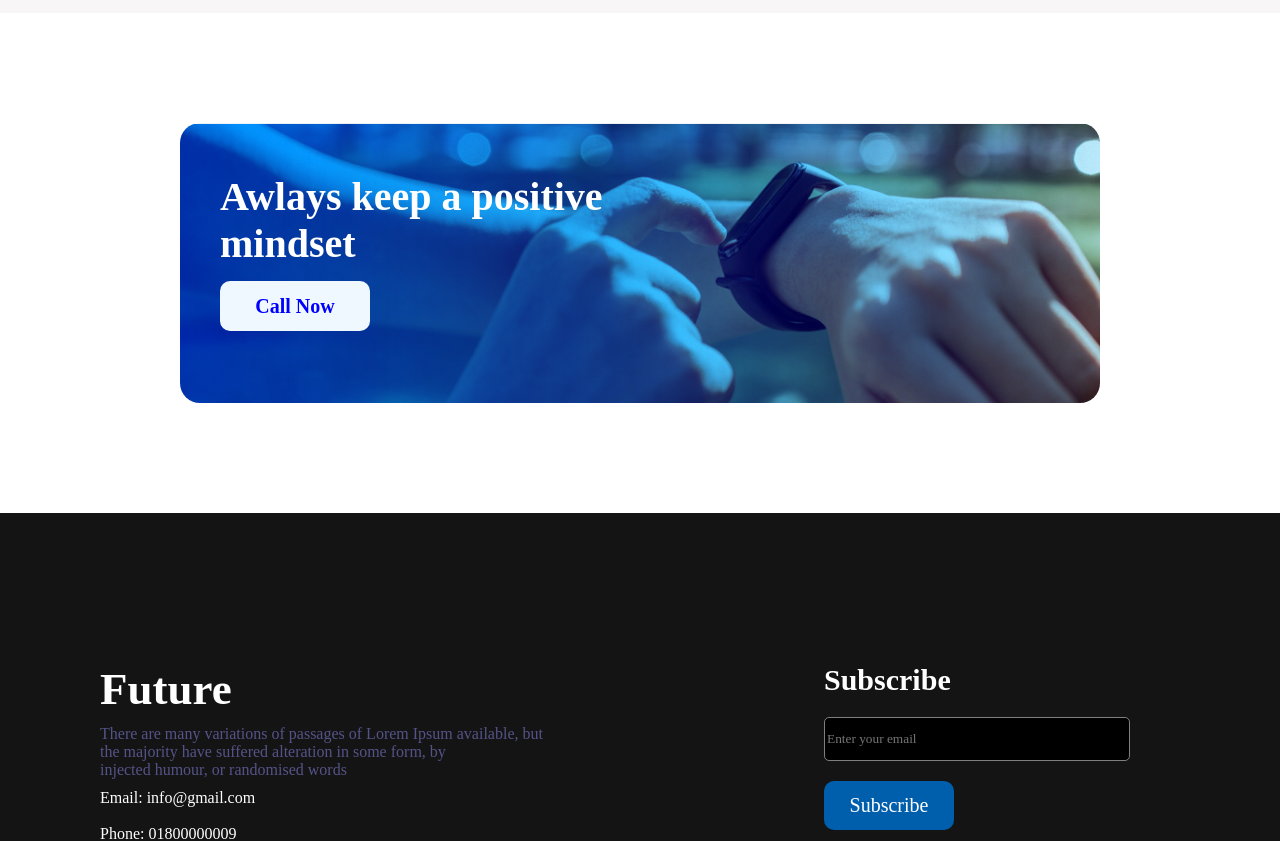
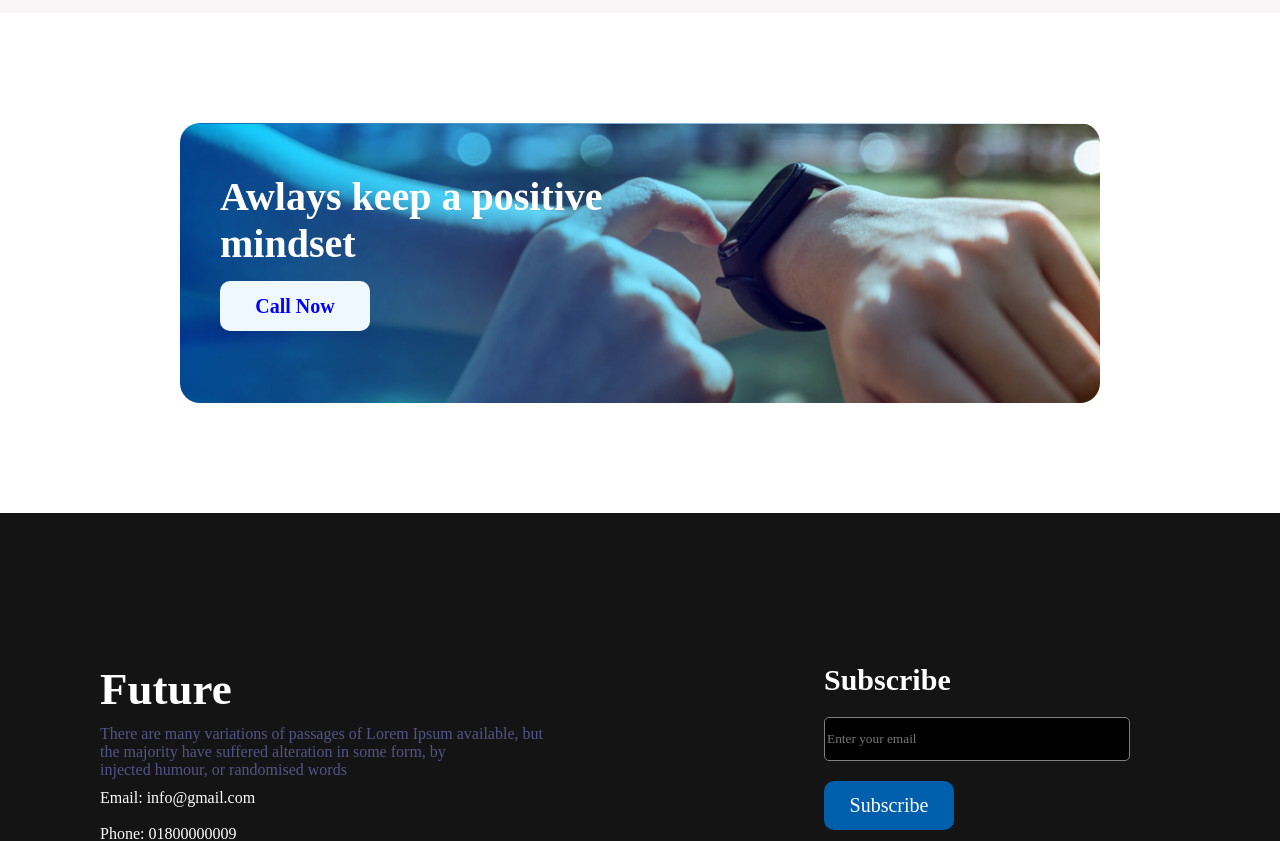
Before and after one commit to hparvez307/assignment-01, a plain HTML site: page index.html in a window 1280 px wide. Shown: the part 2740-3581 px from the top of the page. Drawn offline with Linux system fonts and the light colour scheme.

Commit message:
third commit

```diff
--- a/style.css
+++ b/style.css
@@ -227,7 +227,7 @@ nav ul {
 
 
 .sec-4 {
-    background-image: url('./images/watch.png'), url(./images/gradient1.png) , url(./images/gradient1.png);
+    background-image: url('./images/watch.png'), linear-gradient(90deg, #0165b8 0%, rgba(0, 95, 172, 0) 100%);
     background-size: cover;
     background-blend-mode: overlay;
     width: auto;
```
